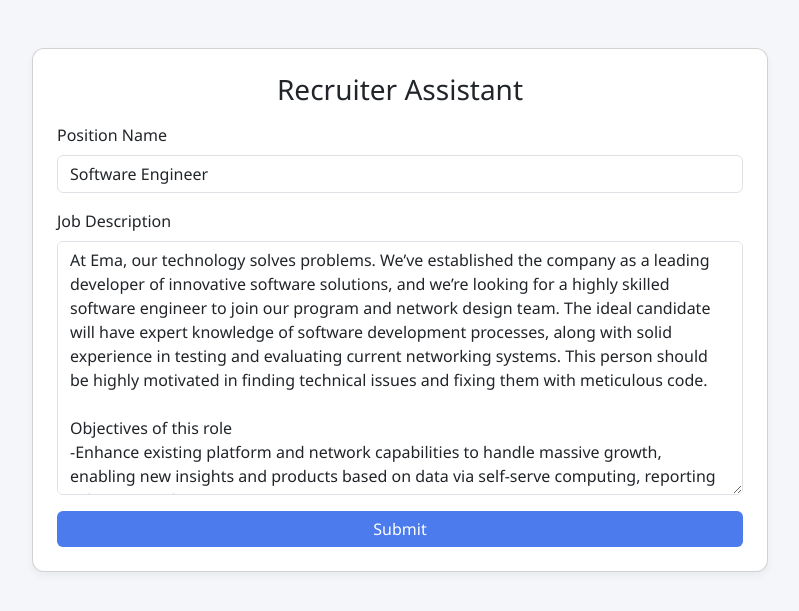
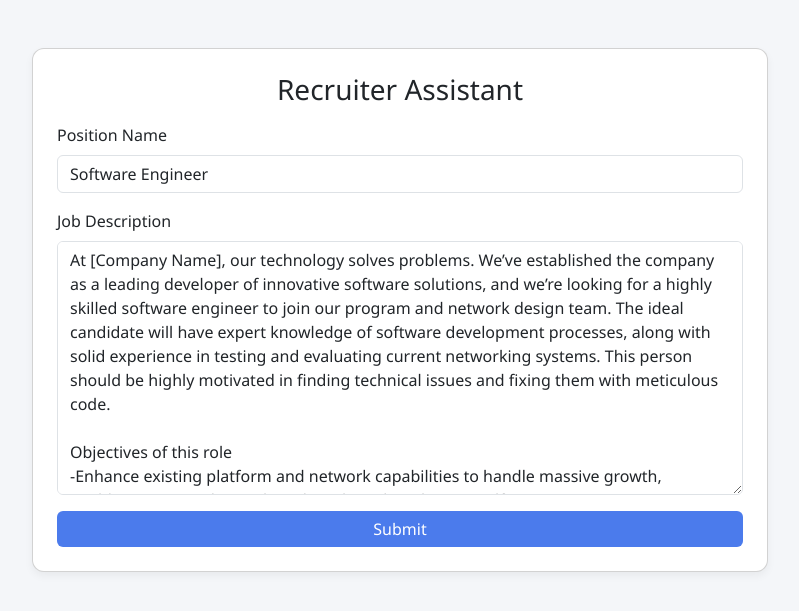
Before and after one commit to Devparihar5/recruiting-agent, a Flask app: page / in a window 1280 px wide. Shown: the top 611 px of the page, without its empty margins (240-1039 px from the left). Run offline with Flask 3, Linux system fonts and the light colour scheme; parts of the project's set-up code (start-up, migrations or seed data) failed here and were passed over.

Commit message:
update index.html

```diff
--- a/templates/index.html
+++ b/templates/index.html
@@ -43,7 +43,7 @@
               <label for="jd" class="form-label">Job Description</label>
               <!-- ✅ Must use name="jd" -->
               <textarea class="form-control" id="jd" name="jd" rows="10" required>
-At Ema, our technology solves problems. We’ve established the company as a leading developer of innovative software solutions, and we’re looking for a highly skilled software engineer to join our program and network design team. The ideal candidate will have expert knowledge of software development processes, along with solid experience in testing and evaluating current networking systems. This person should be highly motivated in finding technical issues and fixing them with meticulous code.
+At [Company Name], our technology solves problems. We’ve established the company as a leading developer of innovative software solutions, and we’re looking for a highly skilled software engineer to join our program and network design team. The ideal candidate will have expert knowledge of software development processes, along with solid experience in testing and evaluating current networking systems. This person should be highly motivated in finding technical issues and fixing them with meticulous code.
 
 Objectives of this role
 -Enhance existing platform and network capabilities to handle massive growth, enabling new insights and products based on data via self-serve computing, reporting solutions, and interactive querying
```
